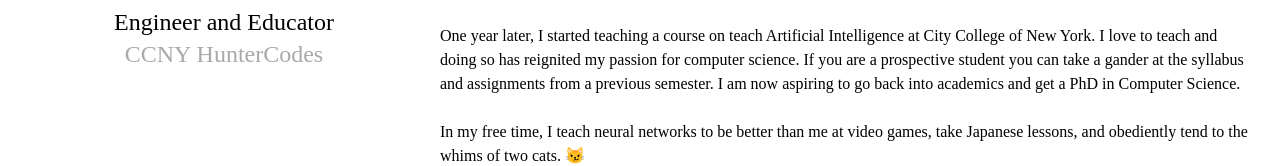
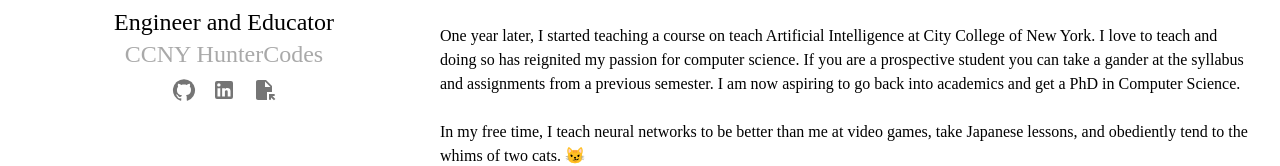
Before and after one commit to wmcnicho/huntercodes2, a React (Create React App) app: page / in a window 1280 px wide. Shown: the part 426-592 px from the top of the page. Built offline with nearby package versions, Linux system fonts and the light colour scheme.

Commit message:
Adding Social Links

```diff
--- a/package.json
+++ b/package.json
@@ -6,6 +6,7 @@
   "dependencies": {
     "@emotion/react": "^11.6.0",
     "@emotion/styled": "^11.6.0",
+    "@mui/icons-material": "^5.2.4",
     "@mui/material": "^5.1.0",
     "@testing-library/jest-dom": "^5.15.0",
     "@testing-library/react": "^11.2.7",
--- a/src/components/About.js
+++ b/src/components/About.js
@@ -1,4 +1,7 @@
-import { Box, Grid, Link, Typography } from '@mui/material';
+import { Box, Grid, IconButton, Link, Typography } from '@mui/material';
+import GitHubIcon from '@mui/icons-material/GitHub';
+import FileOpenIcon from '@mui/icons-material/FileOpen';
+import LinkedInIcon from '@mui/icons-material/LinkedIn';
 import React from 'react'
 
 class About extends React.Component {
@@ -25,7 +28,19 @@ class About extends React.Component {
                             </Box>
                             <Typography variant="h4">Hunter McNichols</Typography>
                             <Typography variant="h5">Engineer and Educator</Typography>
-                            <Typography variant="h5"><Link href='https://www.ccny.cuny.edu/'>CCNY</Link> <Link href='#'>HunterCodes</Link></Typography>
+                            <Typography variant="h5"><Link href='https://www.ccny.cuny.edu/'>CCNY</Link> <Link href='.'>HunterCodes</Link></Typography>
+                            <Box display='flex' justifyContent='center'>
+                                <IconButton href="https://github.com/wmcnicho">
+                                    <GitHubIcon />
+                                </IconButton>
+                                <IconButton href="https://www.linkedin.com/in/wmcnicho/">
+                                    <LinkedInIcon />
+                                </IconButton>
+                                <IconButton href={process.env.PUBLIC_URL + '/files/resume_public_12_15_pdf.pdf'}>
+                                    <FileOpenIcon />
+                                </IconButton>
+
+                            </Box>
                         </Box>
                     </Grid>
                     <Grid item md={8} xs={12} sx={{textAlign:'left'}}>
```
Also changed, not shown: 2 other files (tests, documents, lock files or other folders).
